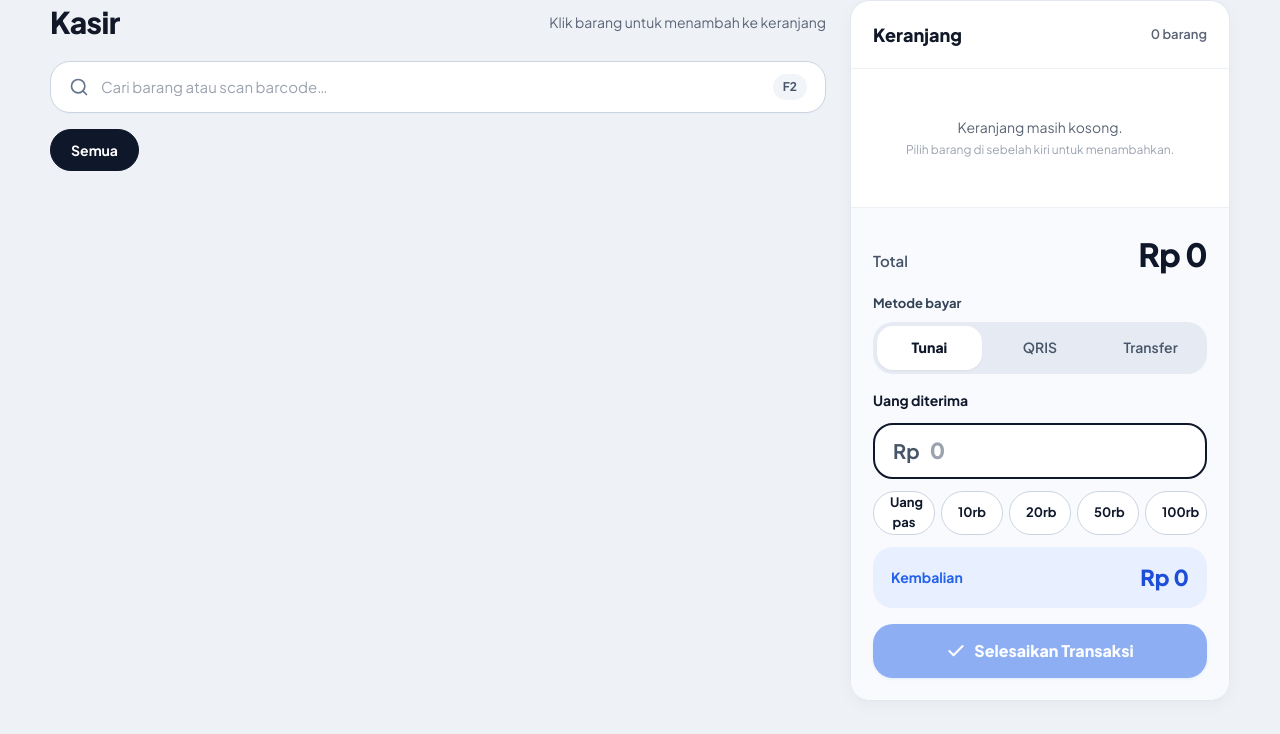
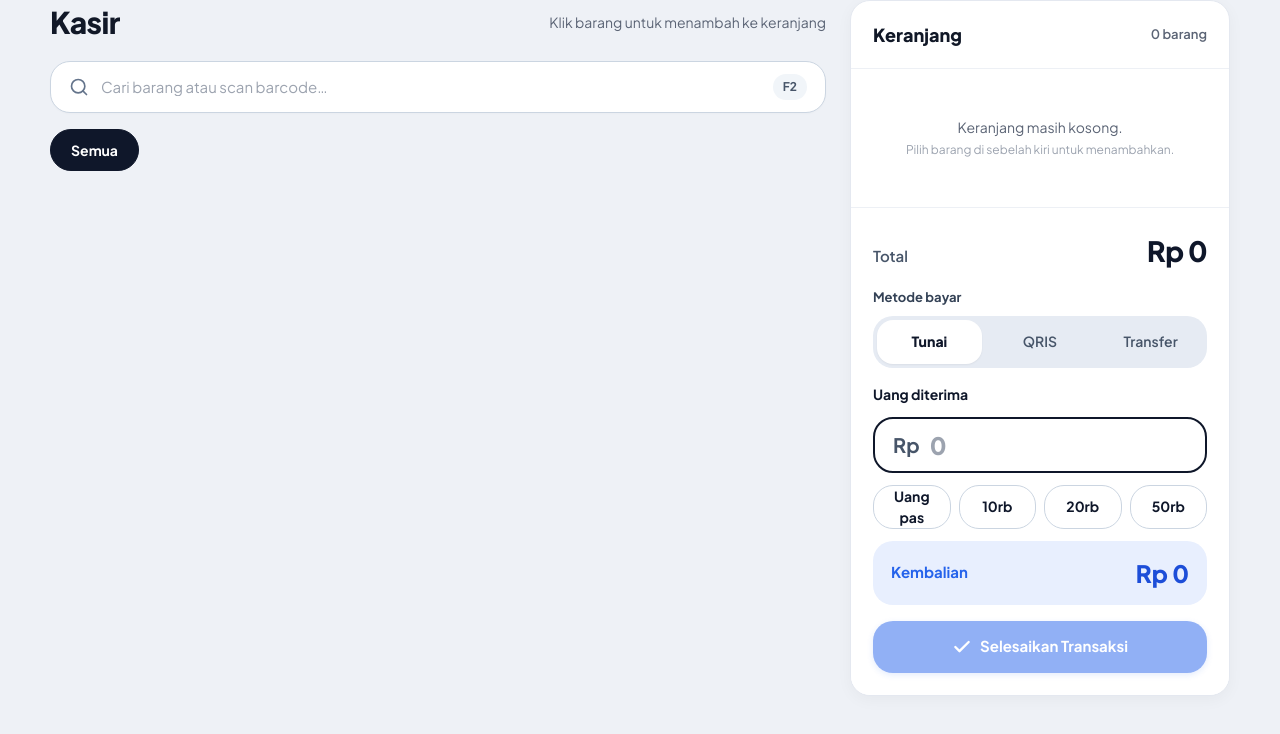
Before and after one commit to Nash1-star/toko-pakde-kuwat, a Laravel app: template resources/views/pos/index.blade.php in a window 1280 px wide. Shown: the top 734 px of the page. Run offline with Laravel 12, Linux system fonts and the light colour scheme; the template is opened without the code that fills it, so the values that code supplies are empty; some libraries are stand-ins or nearby versions.

Commit message:
feat(ui): match exact pill and rounded corner design from mockups and set default owner password

```diff
--- a/config/app.php
+++ b/config/app.php
@@ -99,9 +99,7 @@ return [
 
     'key' => env('APP_KEY'),
 
-    'account_management_password' => env('ACCOUNT_MANAGEMENT_PASSWORD'),
-
-    'account_management_password' => env('ACCOUNT_MANAGEMENT_PASSWORD'),
+    'account_management_password' => env('ACCOUNT_MANAGEMENT_PASSWORD', 'pakdekuwat'),
 
     'previous_keys' => [
         ...array_filter(
--- a/resources/views/pos/index.blade.php
+++ b/resources/views/pos/index.blade.php
@@ -32,23 +32,31 @@
     }
     .pos-quick-cash-pill {
         min-height: 44px !important;
-        padding: 0 16px !important;
-        border-radius: 9999px !important;
-        border: 1px solid #CBD5E1 !important;
+        padding: 0 10px !important;
+        border-radius: 20px !important;
+        border: 1.5px solid #CBD5E1 !important;
         background: #FFFFFF !important;
         color: #0F172A !important;
         font-family: inherit !important;
-        font-size: 13px !important;
+        font-size: 14px !important;
         font-weight: 700 !important;
         cursor: pointer !important;
         transition: all 0.15s ease !important;
         text-align: center !important;
         box-sizing: border-box !important;
         outline: none !important;
+        display: inline-flex !important;
+        align-items: center !important;
+        justify-content: center !important;
     }
     .pos-quick-cash-pill:hover {
         background: #F8FAFC !important;
         border-color: #94A3B8 !important;
+    }
+    .pos-product-grid {
+        display: grid !important;
+        grid-template-columns: repeat(3, minmax(0, 1fr)) !important;
+        gap: 14px !important;
     }
     .pos-product-card {
         display: flex !important;
@@ -255,7 +263,7 @@
   },
 
   setQuickPaid(amount) {
-    this.cashReceived = String(amount);
+    this.cashReceived = Number(amount || 0).toLocaleString('id-ID');
   },
 
   updateQuickCash() {
@@ -264,8 +272,18 @@
       return;
     }
     if (this.method === 'Tunai' && (this.parsedCash === 0 || this.parsedCash < this.totalAmount)) {
-      this.cashReceived = String(this.totalAmount);
+      this.cashReceived = Number(this.totalAmount).toLocaleString('id-ID');
     }
+  },
+
+  onCashInput(e) {
+    const raw = e.target.value.replace(/\D/g, '');
+    if (!raw) {
+      this.cashReceived = '';
+      return;
+    }
+    const val = parseInt(raw, 10);
+    this.cashReceived = val.toLocaleString('id-ID');
   },
 
   handleBarcodeScan(e) {
@@ -331,7 +349,7 @@
     </div>
 
     <!-- Product Cards Grid (Persegi dengan Corner 20) -->
-    <div class="pos-product-grid" style="display: grid; grid-template-columns: repeat(auto-fill, minmax(200px, 1fr)); gap: 14px">
+    <div class="pos-product-grid" style="display: grid; grid-template-columns: repeat(3, minmax(0, 1fr)); gap: 14px">
       <template x-for="p in filteredProducts" :key="p.id">
         <div role="button" tabindex="0" @click="addToCart(p)" @keydown.enter.prevent="addToCart(p)" @keydown.space.prevent="addToCart(p)"
           :aria-label="'Tambah ' + p.name + ' ke keranjang'" :aria-disabled="p.stock <= 0"
@@ -357,14 +375,9 @@
           <!-- Price & Add Button -->
           <span style="display: flex; justify-content: space-between; align-items: center; width: 100%">
             <span style="font-size: 18px; font-weight: 800; color: #2563EB" x-text="formatRp(p.price)"></span>
-            <span x-show="!cart[p.id]" style="width: 34px; height: 34px; border-radius: 10px; background: #2563EB; color: #FFFFFF; display: inline-flex; align-items: center; justify-content: center; transition: background 0.15s ease;">
+            <span style="width: 32px; height: 32px; border-radius: 9px; background: #2563EB; color: #FFFFFF; display: inline-flex; align-items: center; justify-content: center; transition: background 0.15s ease;">
               <svg width="18" height="18" viewBox="0 0 24 24" fill="none" stroke="currentColor" stroke-width="2.5" stroke-linecap="round" stroke-linejoin="round" aria-hidden="true"><path d="M12 5v14M5 12h14"></path></svg>
             </span>
-            <button type="button" x-show="cart[p.id]" @click.stop="removeFromCart(p.id)" @keydown.enter.stop @keydown.space.stop
-              :aria-label="'Batalkan pilihan ' + p.name" title="Batalkan pilihan"
-              style="width: 34px; height: 34px; display: inline-flex; align-items: center; justify-content: center; border: 0; border-radius: 10px; background: #FEE2E2; color: #B91C1C; cursor: pointer">
-              <svg width="18" height="18" viewBox="0 0 24 24" fill="none" stroke="currentColor" stroke-width="2.5" stroke-linecap="round" stroke-linejoin="round" aria-hidden="true"><path d="M18 6 6 18M6 6l12 12"></path></svg>
-            </button>
           </span>
         </div>
       </template>
@@ -396,17 +409,17 @@
             </span>
           </div>
 
-          <div class="corner-20" style="display: flex; align-items: center; gap: 4px; background: #F1F5F9; padding: 2px 4px">
-            <button type="button" @click="decrement(c.id)" :aria-label="'Kurangi ' + c.name" style="width: 32px; height: 32px; border: 0; border-radius: 10px; background: #FFFFFF; color: #0F172A; font-family: inherit; font-size: 16px; font-weight: 700; cursor: pointer; box-shadow: 0 1px 2px rgba(0,0,0,0.04);">−</button>
-            <input type="number" min="1" step="1" :max="c.maxStock" x-model="quantityDraft[c.id]" @input="setQuantity(c.id)" @blur="normalizeQuantity(c.id)" :aria-label="'Jumlah ' + c.name" style="width: 44px; height: 32px; padding: 0; border: 0; border-radius: 8px; background: transparent; text-align: center; font-family: inherit; font-size: 14px; font-weight: 800; color: #0F172A; outline: none;">
-            <button type="button" @click="increment(c.id)" :aria-label="'Tambah ' + c.name" style="width: 32px; height: 32px; border: 0; border-radius: 10px; background: #FFFFFF; color: #0F172A; font-family: inherit; font-size: 16px; font-weight: 700; cursor: pointer; box-shadow: 0 1px 2px rgba(0,0,0,0.04);">+</button>
+          <div style="display: flex; align-items: center; gap: 4px; background: #F1F5F9; border-radius: 12px; padding: 3px 6px">
+            <button type="button" @click="decrement(c.id)" :aria-label="'Kurangi ' + c.name" style="width: 28px; height: 28px; border: 0; border-radius: 8px; background: #FFFFFF; color: #0F172A; font-family: inherit; font-size: 15px; font-weight: 700; cursor: pointer; box-shadow: 0 1px 2px rgba(0,0,0,0.06); display: flex; align-items: center; justify-content: center;">−</button>
+            <input type="number" min="1" step="1" :max="c.maxStock" x-model="quantityDraft[c.id]" @input="setQuantity(c.id)" @blur="normalizeQuantity(c.id)" :aria-label="'Jumlah ' + c.name" style="width: 32px; height: 28px; padding: 0; border: 0; background: transparent; text-align: center; font-family: inherit; font-size: 14px; font-weight: 800; color: #0F172A; outline: none;">
+            <button type="button" @click="increment(c.id)" :aria-label="'Tambah ' + c.name" style="width: 28px; height: 28px; border: 0; border-radius: 8px; background: #FFFFFF; color: #0F172A; font-family: inherit; font-size: 15px; font-weight: 700; cursor: pointer; box-shadow: 0 1px 2px rgba(0,0,0,0.06); display: flex; align-items: center; justify-content: center;">+</button>
           </div>
         </div>
       </template>
     </div>
 
     <!-- Checkout Form Details -->
-    <form action="{{ route('pos.checkout') }}" method="POST" style="padding: 22px; background: #F8FAFD; border-top: 1px solid #EDF0F5; display: flex; flex-direction: column; gap: 16px">
+    <form action="{{ route('pos.checkout') }}" method="POST" style="padding: 22px; background: #FFFFFF; border-top: 1px solid #EDF0F5; display: flex; flex-direction: column; gap: 16px">
       @csrf
       <input type="hidden" name="cart" :value="cartPayload">
       <input type="hidden" name="payment_method" :value="method">
@@ -415,7 +428,7 @@
 
       <div style="display: flex; justify-content: space-between; align-items: baseline">
         <span style="font-size: 15px; font-weight: 600; color: #475569">Total</span>
-        <span style="font-size: 32px; font-weight: 800; letter-spacing: -0.02em; color: #0F172A" x-text="formatRp(totalAmount)"></span>
+        <span style="font-size: 28px; font-weight: 800; letter-spacing: -0.02em; color: #0F172A" x-text="formatRp(totalAmount)"></span>
       </div>
 
       <!-- Payment Method Selector (Persegi dengan Corner 20) -->
@@ -444,16 +457,18 @@
       <template x-if="method === 'Tunai'">
         <div style="display: flex; flex-direction: column; gap: 12px">
           <label for="paid" style="font-size: 14px; font-weight: 700; color: #0F172A">Uang diterima</label>
-          <div class="corner-20" style="display: flex; align-items: center; gap: 10px; height: 56px; padding: 0 18px; border: 2px solid #0F172A; background: #FFFFFF; box-sizing: border-box;">
+          <div class="corner-20" style="display: flex; align-items: center; gap: 10px; height: 56px; padding: 0 18px; border: 2.5px solid #0F172A; background: #FFFFFF; box-sizing: border-box;">
             <span style="font-size: 20px; font-weight: 700; color: #475569">Rp</span>
-            <input id="paid" type="text" inputmode="numeric" x-model="cashReceived" placeholder="0" style="flex: 1; min-width: 0; border: 0; outline: none; font-family: inherit; font-size: 22px; font-weight: 800; color: #0F172A; background: transparent">
+            <input id="paid" type="text" inputmode="numeric" x-model="cashReceived" @input="onCashInput" placeholder="0" style="flex: 1; min-width: 0; border: 0; outline: none; font-family: inherit; font-size: 24px; font-weight: 800; color: #0F172A; background: transparent">
           </div>
 
-          <!-- Quick Cash Pill Buttons (Lonjong Bulat Capsule) -->
-          <div style="display: grid; grid-template-columns: repeat(5, minmax(0, 1fr)); gap: 6px">
+          <!-- Quick Cash Buttons (Persegi dengan Corner 20) -->
+          <div style="display: grid; grid-template-columns: repeat(4, minmax(0, 1fr)); gap: 8px">
             <button type="button" @click="setQuickPaid(totalAmount)" class="pos-quick-cash-pill">
               Uang pas
             </button>
+            <template x-if="totalAmount <= 50000">
+              <div style="display: contents">
                 <button type="button" @click="setQuickPaid(10000)" class="pos-quick-cash-pill">
                   10rb
                 </button>
@@ -463,22 +478,34 @@
                 <button type="button" @click="setQuickPaid(50000)" class="pos-quick-cash-pill">
                   50rb
                 </button>
+              </div>
+            </template>
+            <template x-if="totalAmount > 50000">
+              <div style="display: contents">
+                <button type="button" @click="setQuickPaid(50000)" class="pos-quick-cash-pill">
+                  50rb
+                </button>
                 <button type="button" @click="setQuickPaid(100000)" class="pos-quick-cash-pill">
                   100rb
                 </button>
+                <button type="button" @click="setQuickPaid(200000)" class="pos-quick-cash-pill">
+                  200rb
+                </button>
+              </div>
+            </template>
           </div>
 
           <!-- Kembalian / Uang Kurang Indicator (Persegi dengan Corner 20) -->
           <div :class="changeAmount < 0 ? 'bg-[#FEE2E2] text-[#B91C1C]' : 'bg-[#E8EFFE] text-[#1D4ED8]'" class="corner-20" style="display: flex; justify-content: space-between; align-items: center; padding: 14px 18px;">
-            <span :class="changeAmount < 0 ? 'text-[#B91C1C]' : 'text-[#2563EB]'" style="font-size: 14px; font-weight: 700;" x-text="changeAmount < 0 ? 'Uang kurang' : 'Kembalian'"></span>
-            <span style="font-size: 22px; font-weight: 800;" x-text="formatRp(Math.abs(changeAmount))"></span>
+            <span :class="changeAmount < 0 ? 'text-[#B91C1C]' : 'text-[#2563EB]'" style="font-size: 15px; font-weight: 700;" x-text="changeAmount < 0 ? 'Uang kurang' : 'Kembalian'"></span>
+            <span style="font-size: 24px; font-weight: 800;" x-text="formatRp(Math.abs(changeAmount))"></span>
           </div>
         </div>
       </template>
 
       <!-- Submit Checkout Button (Persegi dengan Corner 20) -->
-      <button type="submit" :disabled="!canCheckout" :class="!canCheckout ? 'opacity-50 cursor-not-allowed' : 'cursor-pointer'" class="corner-20" style="display: flex; align-items: center; justify-content: center; gap: 8px; min-height: 54px; border: 0; background: #2563EB; color: #FFFFFF; font-family: inherit; font-size: 16px; font-weight: 800; transition: background 0.15s ease; box-shadow: 0 1px 3px rgba(37,99,235,0.2);" onmouseover="this.style.background='#1D4ED8'" onmouseout="this.style.background='#2563EB'">
-        <svg width="20" height="20" viewBox="0 0 24 24" fill="none" stroke="currentColor" stroke-width="2.5" stroke-linecap="round" stroke-linejoin="round" aria-hidden="true"><path d="M20 6L9 17l-5-5"></path></svg>
+      <button type="submit" :disabled="!canCheckout" :class="!canCheckout ? 'opacity-50 cursor-not-allowed' : 'cursor-pointer'" class="corner-20" style="display: flex; align-items: center; justify-content: center; gap: 8px; min-height: 52px; border: 0; background: #2563EB; color: #FFFFFF; font-family: inherit; font-size: 15px; font-weight: 700; transition: background 0.15s ease; box-shadow: 0 2px 6px rgba(37,99,235,0.25);" onmouseover="this.style.background='#1D4ED8'" onmouseout="this.style.background='#2563EB'">
+        <svg width="20" height="20" viewBox="0 0 24 24" fill="none" stroke="currentColor" stroke-width="2.8" stroke-linecap="round" stroke-linejoin="round" aria-hidden="true"><polyline points="20 6 9 17 4 12"></polyline></svg>
         Selesaikan Transaksi
       </button>
     </form>
--- a/resources/views/products/index.blade.php
+++ b/resources/views/products/index.blade.php
@@ -94,7 +94,7 @@
     border-radius: 9999px !important;
     flex-shrink: 0 !important;
   }
-  .filter-pill-btn.active .filter-pill-dot-white {
+  .filter-pill-btn.active .filter-pill-dot {
     background: #FFFFFF !important;
   }
   .filter-pill-count {
@@ -228,7 +228,7 @@
       <div role="group" aria-label="Filter status stok" style="display: flex; flex-wrap: wrap; gap: 10px; align-items: center">
         <!-- Semua -->
         <button type="button" @click="filter = 'all'" :class="{ 'active': filter === 'all' }" class="filter-pill-btn">
-          <span class="filter-pill-dot filter-pill-dot-white" style="background: #0F172A;"></span>
+          <span class="filter-pill-dot" style="background: #0F172A;"></span>
           Semua
           <span class="filter-pill-count" x-text="count('all')"></span>
         </button>
```
Also changed, not shown: 1 other file. Lines whose indentation alone changed are shown as unchanged.
